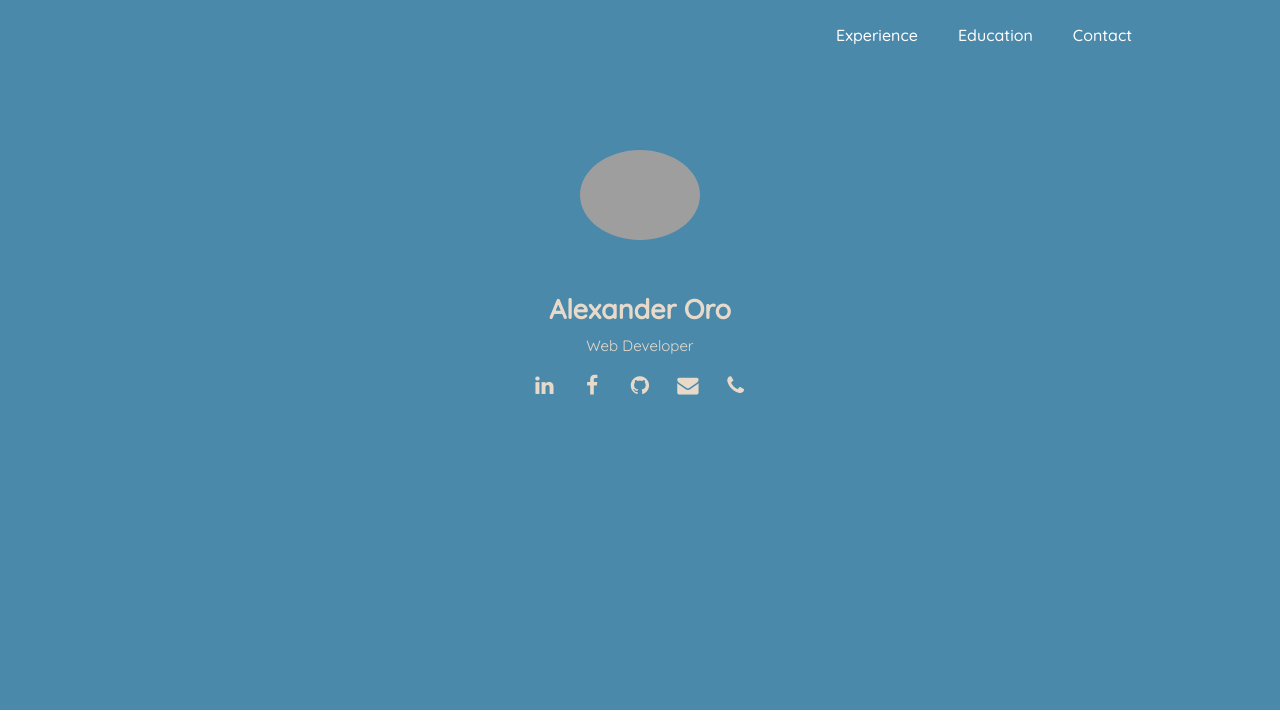
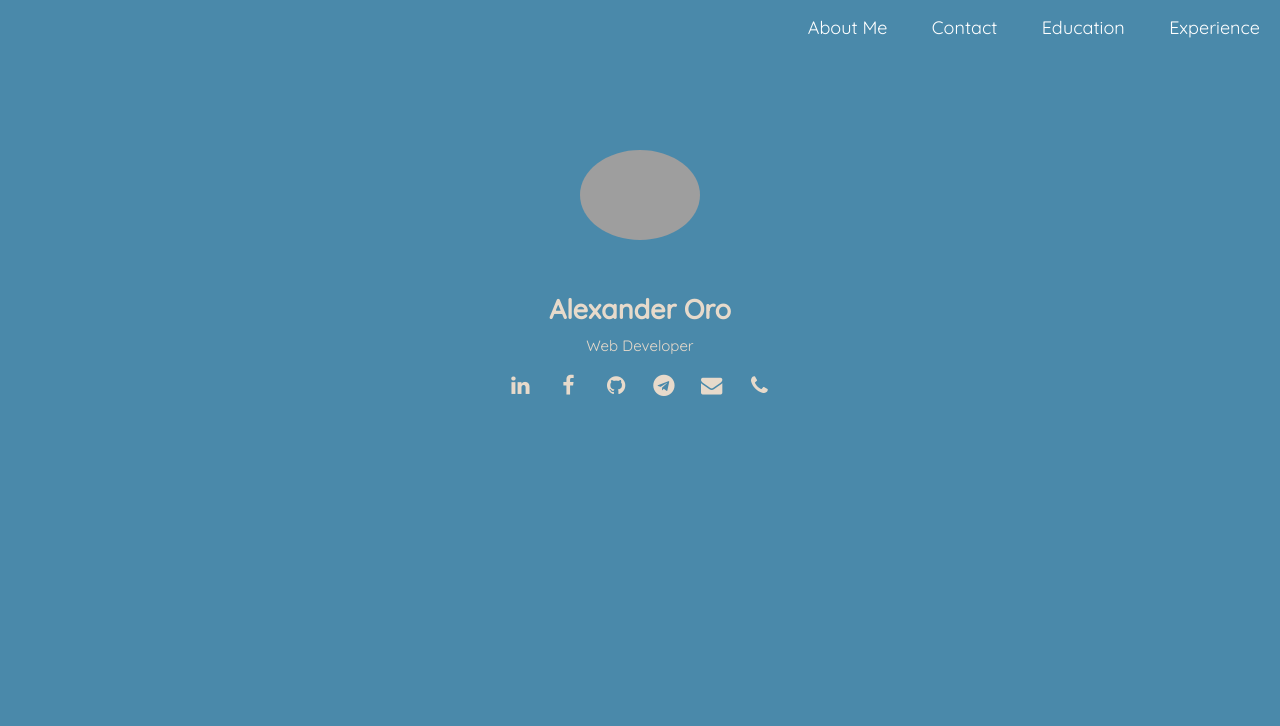
Before and after one commit to oroalej/alexander.github.io, a plain HTML site: page index.html in a window 1280 px wide. Shown: the top 726 px of the page. Drawn offline with Linux system fonts and the light colour scheme; grey boxes are pictures that could not be loaded.

Commit message:
Navigation update
Update navigation code

```diff
--- a/css/style.css
+++ b/css/style.css
@@ -8,7 +8,6 @@ html{
 }
 
 body { margin: 0; }
-
 .contact {
   font-size: 15px;
   display: grid;
@@ -25,8 +24,9 @@ body { margin: 0; }
 .alex {
   padding: 80px 0;
   background-color: #4A89AA;
-  height: 550px;
+  height: 570px;
   color: #E7DACB;
+  margin-top: -55px;
 }
 
 .experience {
@@ -68,16 +68,33 @@ body { margin: 0; }
   margin-bottom: 0;
 }
 
+nav {
+  margin: 0 auto;
+  text-align: center;
+}
+
+nav ul {
+  list-style: none;
+  display: block;
+}
+
+nav > ul > li {
+  display: inline-block;
+  padding: 0 20px;
+}
+
 nav a {
-  margin-top: 25px;
-  padding: 0px 20px 0px 20px;
-  float: right;
   text-decoration: none;
   color: #fff;
-  -webkit-transition: margin 0.3s ease;
-	-moz-transition: margin 0.3s ease;
-	transition: margin 0.3s ease;
-  font-weight: 500;
+  font-weight: 400;
+  font-size: 18px !important;
+  -webkit-transition: color 0.3s;
+  -o-transition: color 0.3s;
+  transition: color 0.3s;
+}
+
+nav a:hover {
+  color: rgba(0, 0, 0, 0.5);
 }
 
 .avatar {
@@ -95,16 +112,20 @@ nav a {
 .navigation {grid-area: navigation; }
 
 .hide-xs {
-  display: none !important;
+  display: none;
 }
 
 @media (min-width: 576px) {
   .hide-xs {
-    display: auto;
+    display: inline-block;
   }
 }
 
 @media (min-width: 768px) {
+  header nav {
+    text-align: right !important;
+  }
+
   .contact {
     width: 900px;
     margin-left: auto;
@@ -146,9 +167,9 @@ nav a {
     grid-template-columns: repeat(2, 40%);
   }
 
-  header nav {
+  /*header nav {
     margin-right: 10%;
-  }
+  }*/
 }
 
 .social-media a {
@@ -158,7 +179,6 @@ nav a {
 
 a { text-decoration: none !important; }
 footer p { margin-bottom: 5px; }
-nav a:hover { margin-top: 20px; }
 .alex h1 { font-size: 27px; }
 .footer-lower a{ color: #fff !important; }
 .social-media { margin-top: 20px }
@@ -169,8 +189,6 @@ h1 > span {
   font-weight: 300;
   padding-top: 10px;
 }
-
-
 
 .alex .social-media:hover a {
   color: #C4B9AD;
--- a/index.html
+++ b/index.html
@@ -11,12 +11,14 @@
     <div class="main">
       <header>
         <nav>
-          <a href="#contact">Contact</a>
-          <a href="#education">Education</a>
-          <a href="#experience">Experience</a>
-          <a class="hide-xs" href="#aboutme">About Me</a>
+          <ul>
+            <li class="hide-xs"><a href="#aboutme">About Me</a> </li>
+            <li> <a href="#contact">Contact</a> </li>
+            <li> <a href="#education">Education</a> </li>
+            <li> <a href="#experience">Experience</a> </li>
           </ul>
         </nav>
+
         <div class="alex">
           <img src="https://i.pinimg.com/originals/39/e9/b3/39e9b39628e745a39f900dc14ee4d9a7.jpg" class="avatar" alt="Alexander">
           <h1 class="name">Alexander Oro
@@ -26,6 +28,7 @@
             <a href="https://www.linkedin.com/in/alexander-jeam-oro-a351a651/" target="_blank"><i class="fa fa-linkedin fa-lg fa-fw" aria-hidden="true"></i></a>
             <a href="https://www.facebook.com/jeam.oro" target="_blank"><i class="fa fa-facebook fa-lg fa-fw" aria-hidden="true"></i></a>
             <a href="https://github.com/oroalej" target="_blank"><i class="fa fa-github fa-lg fa-fw" aria-hidden="true"></i></a>
+            <a href="https://t.me/oroalej" target="_blank"><i class="fa fa-telegram fa-lg fa-fw" aria-hidden="true"></i></a>
             <a href="mailto:alexanderjeamoro@gmail.com"><i class="fa fa-envelope fa-lg fa-fw" aria-hidden="true"></i></a>
             <a href="tel:09955604073"><i class="fa fa-phone fa-lg fa-fw" aria-hidden="true"></i></a>
           </div>
@@ -75,11 +78,14 @@
           </div>
 
           <nav>
-            <a href="#aboutme">About Me</a>
-            <a href="#experience">Experience</a>
-            <a href="#education">Education</a>
-            <a href="#skills">Skills</a>
+            <ul>
+              <li class="hide-xs"><a href="#aboutme">About Me</a> </li>
+              <li> <a href="#contact">Contact</a> </li>
+              <li> <a href="#education">Education</a> </li>
+              <li> <a href="#experience">Experience</a> </li>
+            </ul>
           </nav>
+
 
           <div class="social-media">
             <a href="https://www.linkedin.com/in/alexander-jeam-oro-a351a651" target="_blank"><i class="fa fa-linkedin fa-lg fa-fw" aria-hidden="true"></i></a>
```
